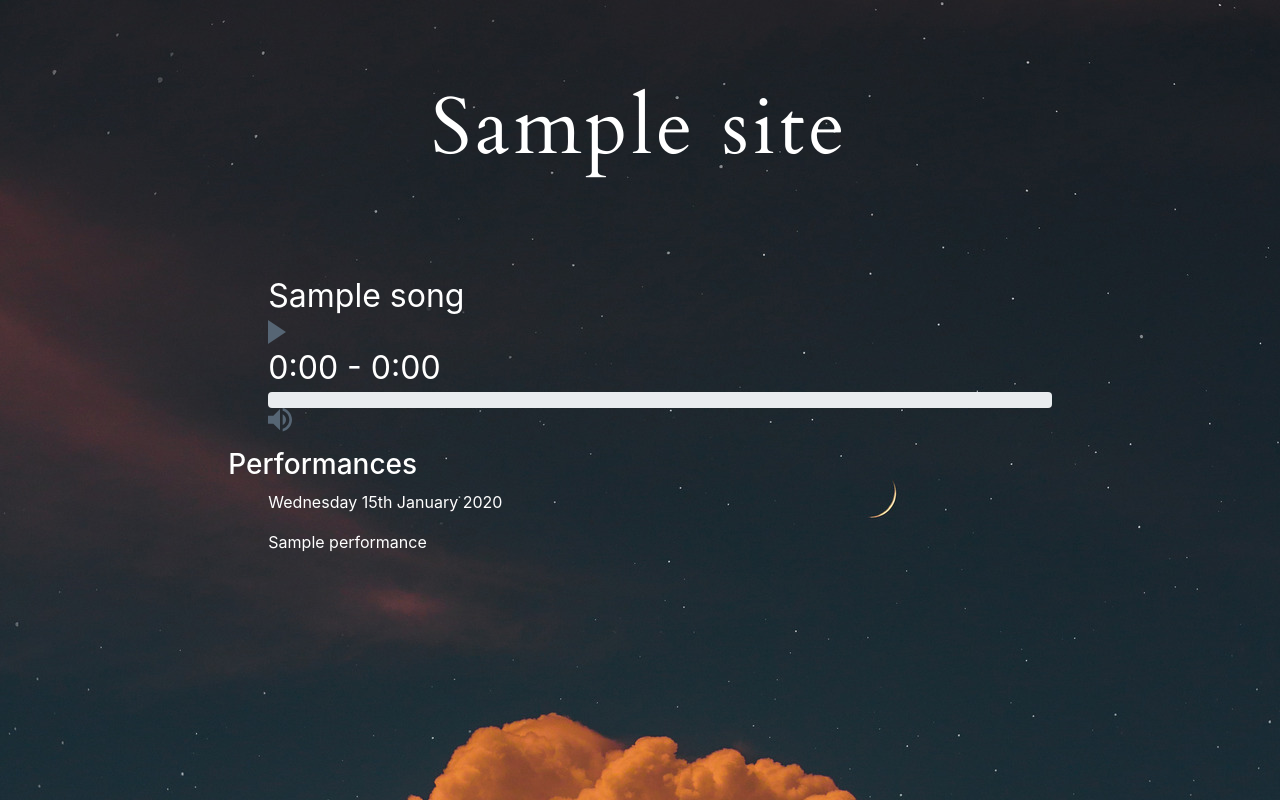
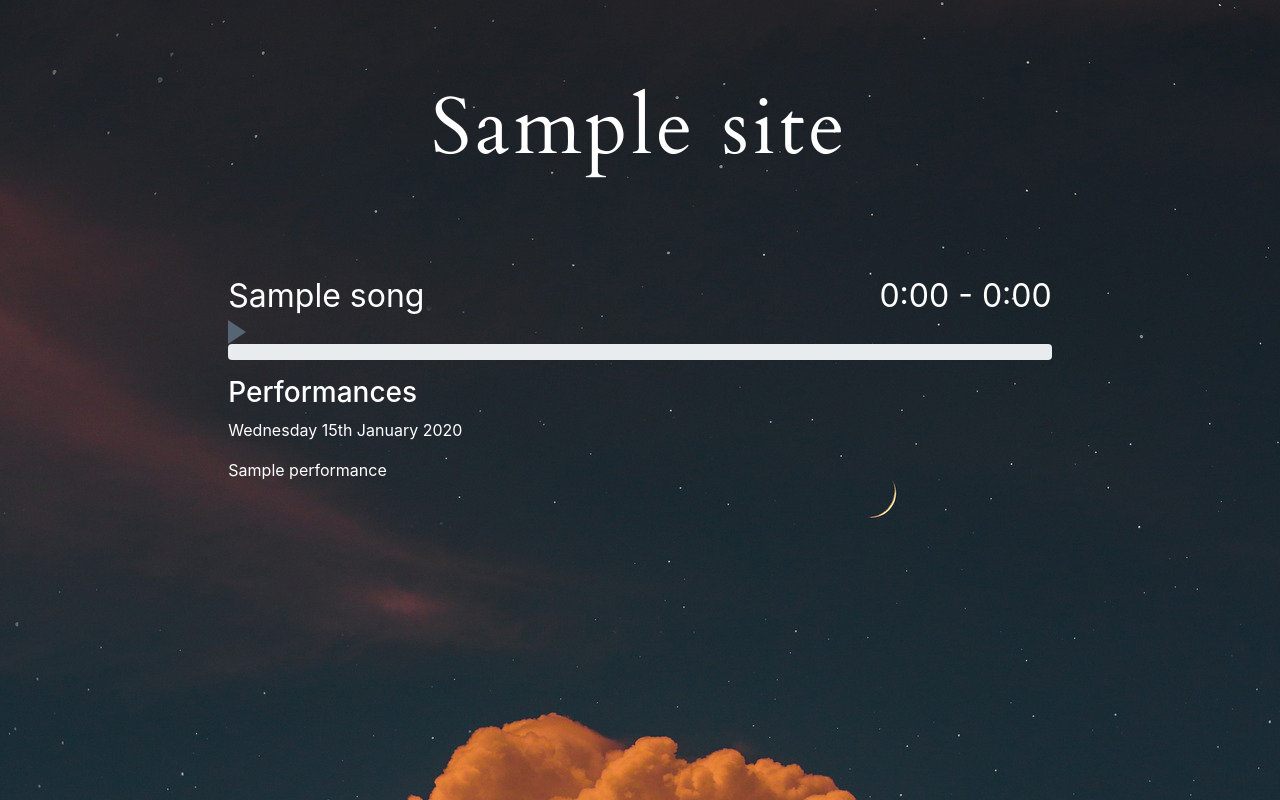
Before and after one commit to Kayra/oytun-music, a Django app: page / in a window 1280 px wide. Run offline with Django 3.2, Linux system fonts and the light colour scheme; tables that the repository leaves empty hold one stand-in row (values such as "Sample post"); some libraries are stand-ins or nearby versions.

Commit message:
Updated styles

```diff
--- a/oytun_music/music/static/music/styles.css
+++ b/oytun_music/music/static/music/styles.css
@@ -22,6 +22,7 @@
 
     ol {
         list-style-type: none;
+        padding-inline-start: 0;
     }
 
     li a {
@@ -39,6 +40,8 @@
 
 }
 
+}
+
 @media (min-width: 767px) {
 
 }
--- a/oytun_music/music/templates/music/index.html
+++ b/oytun_music/music/templates/music/index.html
@@ -32,8 +32,7 @@
 
                     <ol>
                         {% for song in songs_to_display %}
-                            <li>{{ song.title }}</li>
-                            {% include "music/music-player.html" with song_url=song.song_file.url only %}
+                            {% include "music/music-player.html" with song_url=song.song_file.url song_title=song.title only %}
                         {% endfor %}
                     </ol>
 
--- a/oytun_music/music/templates/music/music-player.html
+++ b/oytun_music/music/templates/music/music-player.html
@@ -3,14 +3,16 @@
     <div class="loading">
         <div class="spinner"></div>
     </div>
-    <div class="play-pause-btn">
-        <svg xmlns="http://www.w3.org/2000/svg" width="18" height="24" viewBox="0 0 18 24">
-            <path fill="#566574" fill-rule="evenodd" d="M18 12L0 24V0" class="play-pause-icon" id="playPause"/>
-        </svg>
-    </div>
 
     <div class="controls">
-        <span class="current-time">0:00</span> - <span class="total-time">0:00</span>
+        {{ song_title }} <span class="float-right" ><span class="current-time">0:00</span> - <span class="total-time">0:00</span></span>
+
+        <div class="play-pause-btn">
+            <svg xmlns="http://www.w3.org/2000/svg" width="18" height="24" viewBox="0 0 18 24">
+                <path fill="#566574" fill-rule="evenodd" d="M18 12L0 24V0" class="play-pause-icon" id="playPause"/>
+            </svg>
+        </div>
+
         <div class="slider" data-direction="horizontal">
             <div class="progress">
                 <div class="pin" id="progress-pin" data-method="rewind"></div>
@@ -18,20 +20,13 @@
         </div>
     </div>
 
-    <div class="volume">
-        <div class="volume-btn">
-            <svg xmlns="http://www.w3.org/2000/svg" width="24" height="24" viewBox="0 0 24 24">
-                <path fill="#566574" fill-rule="evenodd" d="M14.667 0v2.747c3.853 1.146 6.666 4.72 6.666 8.946 0 4.227-2.813 7.787-6.666 8.934v2.76C20 22.173 24 17.4 24 11.693 24 5.987 20 1.213 14.667 0zM18 11.693c0-2.36-1.333-4.386-3.333-5.373v10.707c2-.947 3.333-2.987 3.333-5.334zm-18-4v8h5.333L12 22.36V1.027L5.333 7.693H0z" id="speaker"/>
-            </svg>
-        </div>
-        <!--<div class="volume-controls hidden">-->
-            <!--<div class="slider" data-direction="vertical">-->
-                <!--<div class="progress">-->
-                    <!--<div class="pin" id="volume-pin" data-method="changeVolume"></div>-->
-                <!--</div>-->
-            <!--</div>-->
+    <!--<div class="volume">-->
+        <!--<div class="volume-btn">-->
+            <!--<svg xmlns="http://www.w3.org/2000/svg" width="24" height="24" viewBox="0 0 24 24">-->
+                <!--<path fill="#566574" fill-rule="evenodd" d="M14.667 0v2.747c3.853 1.146 6.666 4.72 6.666 8.946 0 4.227-2.813 7.787-6.666 8.934v2.76C20 22.173 24 17.4 24 11.693 24 5.987 20 1.213 14.667 0zM18 11.693c0-2.36-1.333-4.386-3.333-5.373v10.707c2-.947 3.333-2.987 3.333-5.334zm-18-4v8h5.333L12 22.36V1.027L5.333 7.693H0z" id="speaker"/>-->
+            <!--</svg>-->
         <!--</div>-->
-    </div>
+    <!--</div>-->
 
     <audio crossorigin>
         <source src="{{ song_url }}" type="audio/mpeg">
```
